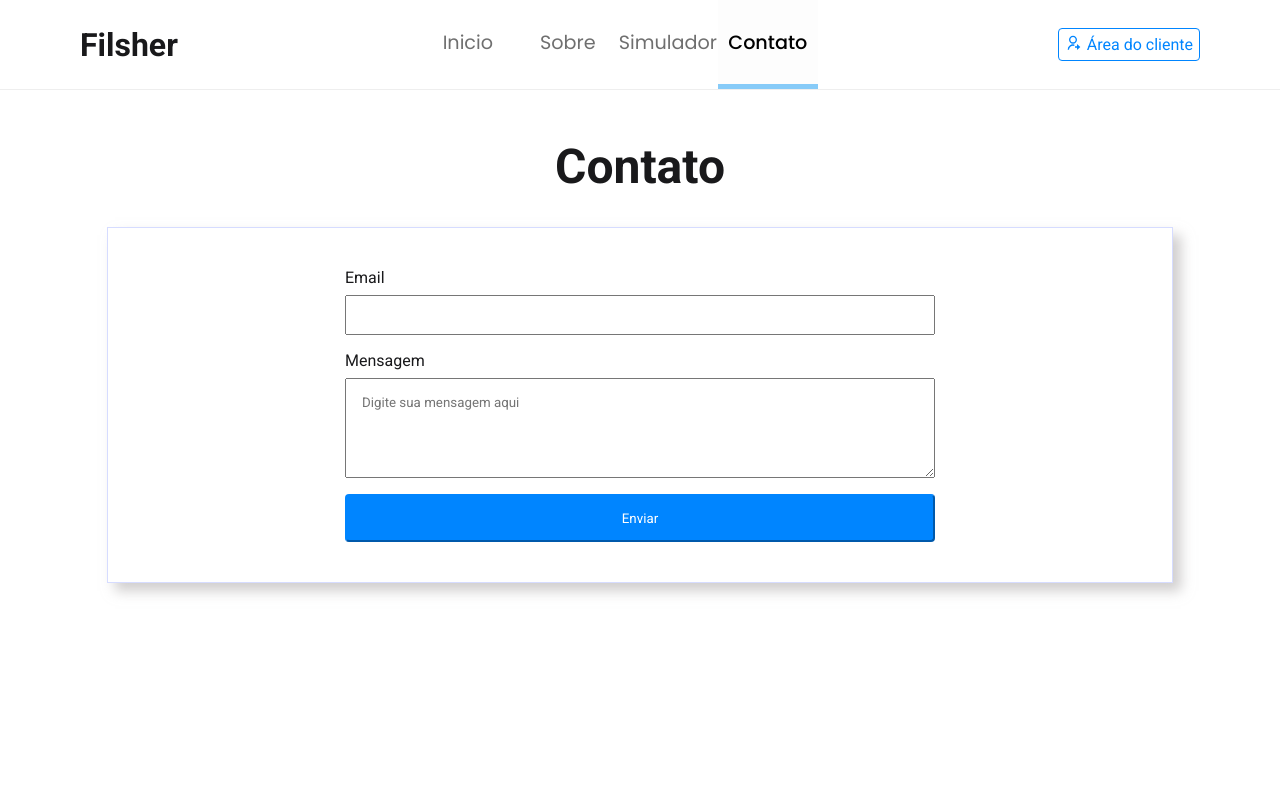
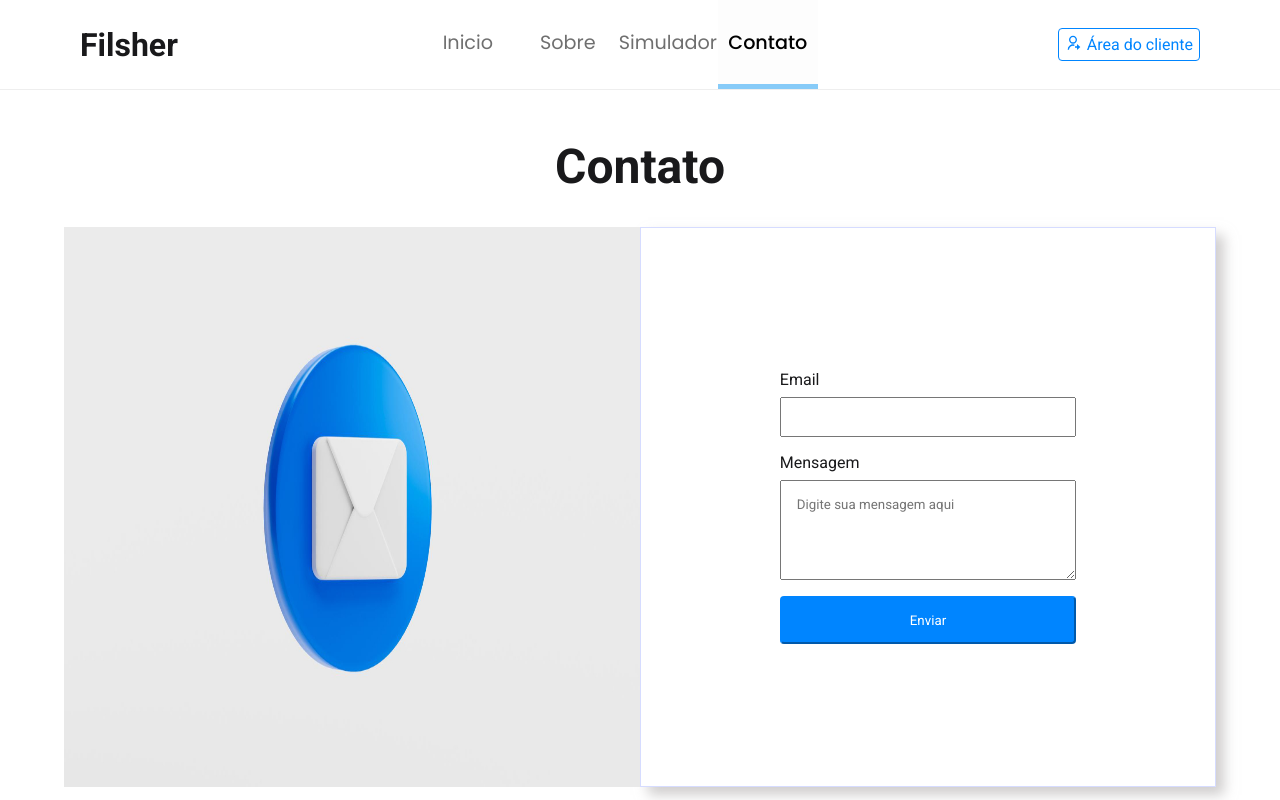
Before and after one commit to leonardobelilomessias/belilo_ws, a Next.js app: page /contact in a window 1280 px wide. Shown: the top 800 px of the page. Built offline with nearby package versions, Linux system fonts and the light colour scheme.

Commit message:
restilização

```diff
--- a/src/pages/contact.tsx
+++ b/src/pages/contact.tsx
@@ -1,11 +1,16 @@
+import Image from 'next/image'
 import React from 'react'
 import style from '../styles/contact.style.module.scss'
+import contactUs from '../../public/contactus3.jpg'
 function Contact() {
   return (
     <>
     <div className={style.container}>
           <h1>Contato</h1>
-
+      <div className={style.content}>
+          <div className={style.img}>
+            <Image src={contactUs} alt='contact' layout='fill' objectFit='fill'/>
+          </div>
           <form action="">
             <label htmlFor="email">Email</label>
             <input type="text" />
@@ -14,7 +19,7 @@ function Contact() {
             </textarea>
             <button>Enviar</button>
           </form>
-
+        </div>
       </div>
     </>
   )
--- a/src/styles/about.style.module.scss
+++ b/src/styles/about.style.module.scss
@@ -9,7 +9,6 @@
     display: flex;
     width:100% ;
     height: 400px;
-    background: url('../../public/bannerhead.jpg') no-repeat;
     background-position: right;
     background-size: contain;
     justify-content: center;
@@ -213,7 +212,7 @@
     div{
       position: relative;
       width: 30%;
-      height: 100px;
+      height: 14rem;
       color: white;
       background-color: rgb(255, 255, 255);
       border: 1px solid #cfeaff;
--- a/src/styles/contact.style.module.scss
+++ b/src/styles/contact.style.module.scss
@@ -1,8 +1,7 @@
 .container{
 
   width: 100vw;
-  height: 100vh;
-  padding: 3rem;
+  padding: 3rem 0 3rem;
   display: flex;
   align-items: center;
   justify-items: center;
@@ -12,10 +11,22 @@
     margin: 0  0 2rem 0;
     font-size: 3rem;
   }
+  .img{
+    position: relative;
+    width: 50%;
+  }
+  .content{
+    width: 90%;
+    height: 70vh;
+    display: flex;
+    flex-direction: row;
+    flex-wrap: wrap;
+  }
   form{
     display: flex;
     padding: 2.5rem;
-    width: 90%;
+    min-width: 500px;
+    width: 50%;
     flex-direction: column;
     border: solid 1px rgba(194, 203, 255, 0.671);
     box-shadow: 8px 8px 12px rgba(184, 181, 181, 0.664);
```
Also changed, not shown: src/Components/Main/FirstSection/firstSection.style.module.scss (+5 -5 lines), src/pages/about.tsx (+4 -15 lines), src/utils/bigTechs.ts (+6 -2 lines), public/contactus3.jpg (added), public/img/brands/ibm.png (added). Lines whose indentation alone changed are shown as unchanged.
